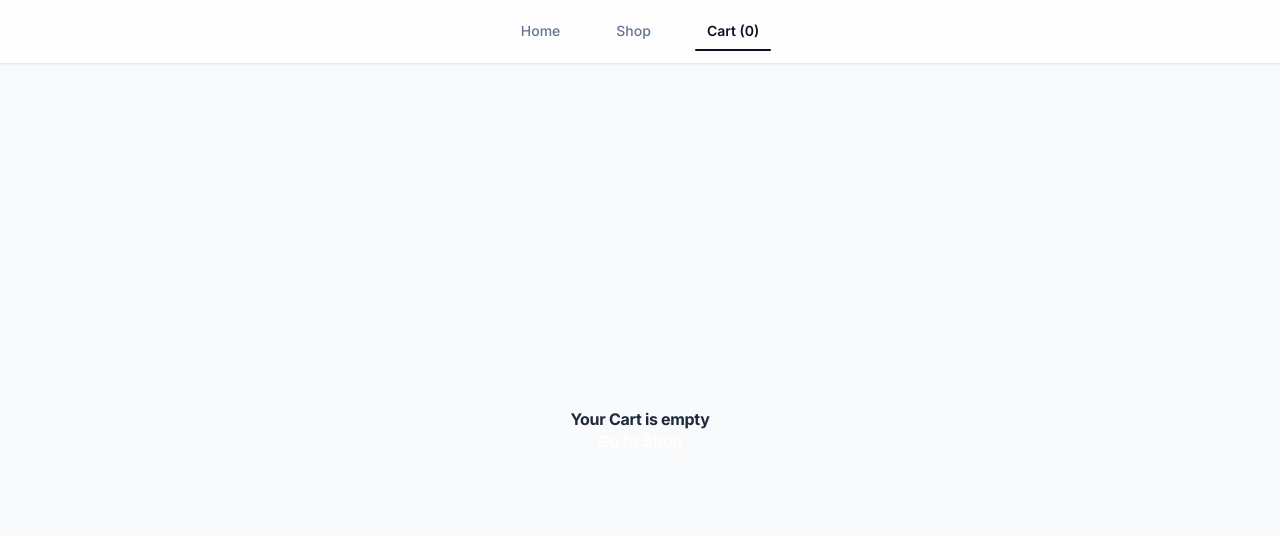
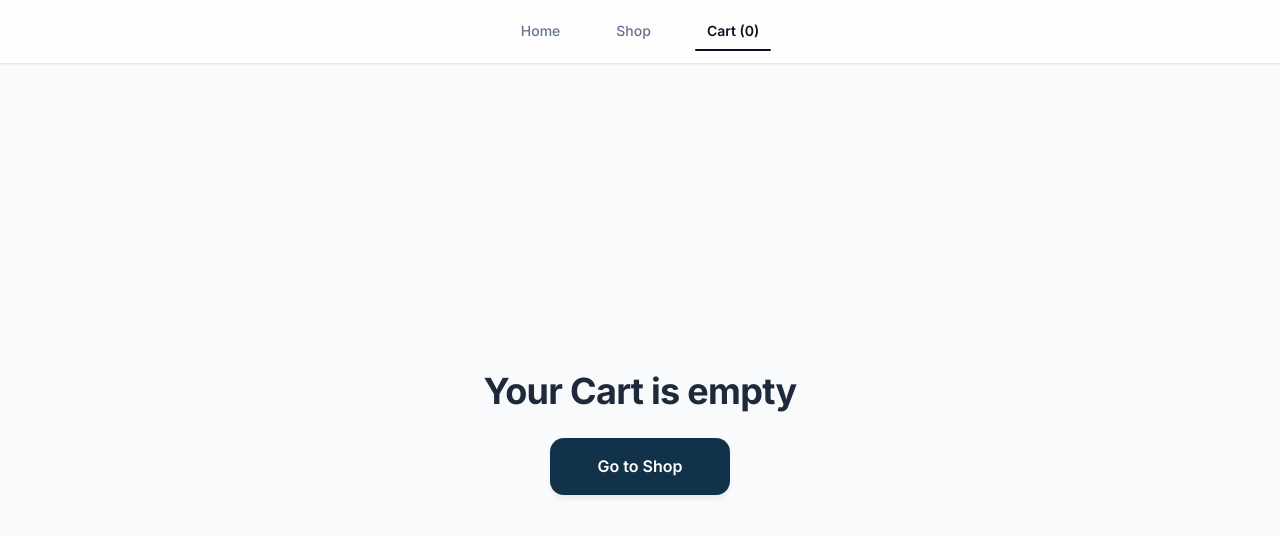
Before and after one commit to Basliel-Sisay/Shopping-Cart, a React (Vite) app in the folder Shopping Cart/: page /cart in a window 1280 px wide. Shown: the top 536 px of the page. Built offline with nearby package versions, Linux system fonts and the light colour scheme.

Commit message:
Updated the cart page styles to use direct RGB values and updated the continue shopping button to the new dark navy color

```diff
--- a/Shopping Cart/src/pages/Cart/Cart.module.css
+++ b/Shopping Cart/src/pages/Cart/Cart.module.css
@@ -4,51 +4,52 @@
   grid-template-areas:
     "title title"
     "items summary";
-  gap: var(--space-lg) var(--space-2xl);
-  max-width: var(--max-width);
+  gap: 1.5rem 3rem;
+  max-width: 1200px;
   margin: 0 auto;
-  padding: var(--space-2xl) var(--space-xl);
+  padding: 3rem 2rem;
   align-items: start;
   flex: 1;
   width: 100%;
 }
 .pageTitle{
   grid-area: title;
-  font-size: var(--font-size-3xl);
-  padding-bottom: var(--space-sm);
-  border-bottom: 1px solid var(--color-border);
+  font-size: 2.25rem;
+  padding-bottom: 0.5rem;
+  border-bottom: 1px solid rgb(229, 231, 235);
 }
 .cartItems{
   grid-area: items;
   display: flex;
   flex-direction: column;
-  gap: var(--space-md);
+  gap: 1rem;
 }
 .orderSummary{
   grid-area: summary;
   position: sticky;
-  top: calc(var(--nav-height) + var(--space-lg));
+  top: calc(4rem + 1.5rem);
   display: flex;
   flex-direction: column;
-  gap: var(--space-md);
-  padding: var(--space-xl);
-  background: var(--color-surface);
-  border: 1px solid var(--color-border);
-  border-radius: var(--radius-xl);
-  box-shadow: var(--shadow-md);
+  gap: 1rem;
+  padding: 2rem;
+  background: white;
+  border: 1px solid rgb(229, 231, 235);
+  border-radius: 1rem;
+  box-shadow: 0 4px 6px -1px rgba(15, 23, 42, 0.07),
+    0 2px 4px -2px rgba(15, 23, 42, 0.05);
 }
 .summaryTitle{
-  font-size: var(--font-size-lg);
-  padding-bottom: var(--space-md);
-  border-bottom: 1px solid var(--color-border);
+  font-size: 1.125rem;
+  padding-bottom: 1rem;
+  border-bottom: 1px solid rgb(229, 231, 235);
 }
 .grandTotal{
-  font-size: var(--font-size-xl);
+  font-size: 1.25rem;
   font-weight: 700;
-  color: var(--color-text-primary);
-  padding: var(--space-md);
-  background: var(--color-success-light);
-  border-radius: var(--radius-md);
+  color: rgb(30, 41, 59);
+  padding: 1rem;
+  background: rgb(236, 253, 245);
+  border-radius: 0.625rem;
   border: 1px solid rgba(16, 185, 129, 0.2);
   text-align: center;
 }
@@ -59,31 +60,33 @@
   align-items: center;
   justify-content: center;
   text-align: center;
-  gap: var(--space-lg);
-  min-height: calc(100vh - var(--nav-height));
-  padding: var(--space-3xl) var(--space-xl);
+  gap: 1.5rem;
+  min-height: calc(100vh - 4rem);
+  padding: 4rem 2rem;
 }
 .emptyTitle{
-  font-size: var(--font-size-3xl);
-  color: var(--color-text-primary);
+  font-size: 2.25rem;
+  color: rgb(30, 41, 59);
 }
 .shopLink{
   display: inline-flex;
   align-items: center;
-  padding: var(--space-md) var(--space-2xl);
+  padding: 1rem 3rem;
   font-weight: 600;
-  color: #ffffff;
-  background: var(--color-primary);
-  border-radius: var(--radius-lg);
-  box-shadow: var(--shadow-md);
+  color: white;
+  background: rgb(18, 50, 73);
+  border-radius: 0.875rem;
+  box-shadow: 0 4px 6px -1px rgba(15, 23, 42, 0.07),
+    0 2px 4px -2px rgba(15, 23, 42, 0.05);
   text-decoration: none;
-  transition: var(--transition);
+  transition: all 0.2s ease-in-out;
 }
 .shopLink:hover{
-  color: #ffffff;
-  background: var(--color-primary-hover);
+  color: white;
+  background: rgb(10, 36, 56);
   transform: scale(1.03);
-  box-shadow: var(--shadow-lg);
+  box-shadow: 0 10px 15px -3px rgba(15, 23, 42, 0.08),
+    0 4px 6px -4px rgba(15, 23, 42, 0.05);
 }
 @media (max-width: 768px){
   .cartPage {
@@ -92,8 +95,8 @@
       "title"
       "items"
       "summary";
-    padding: var(--space-xl) var(--space-md);
-    gap: var(--space-lg);
+    padding: 2rem 1rem;
+    gap: 1.5rem;
   }
   .orderSummary{
     position: static;
```
